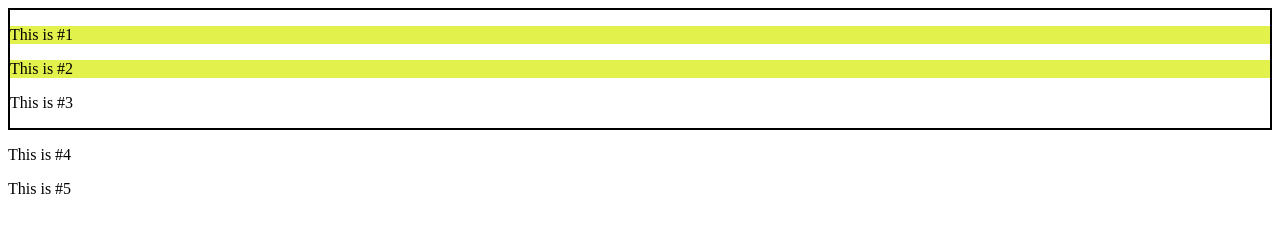
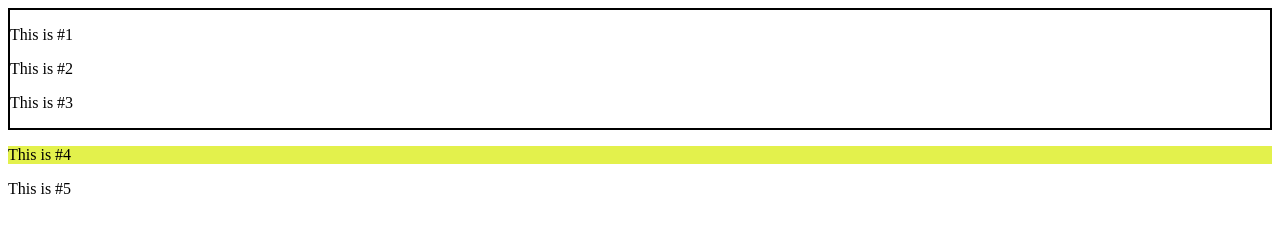
Before and after one commit to TmgGems/HTML-CSS, a plain HTML site: page CSS/index.html in a window 1280 px wide. Drawn offline with Linux system fonts and the light colour scheme.

Commit message:
Done with general sibling and ajacent sibling

```diff
--- a/CSS/combinator.css
+++ b/CSS/combinator.css
@@ -2,6 +2,6 @@
     border:2px solid;
 }
 
-#Container>p{
+#Container+p{
     background-color: rgb(227, 241, 76);
 }
```
